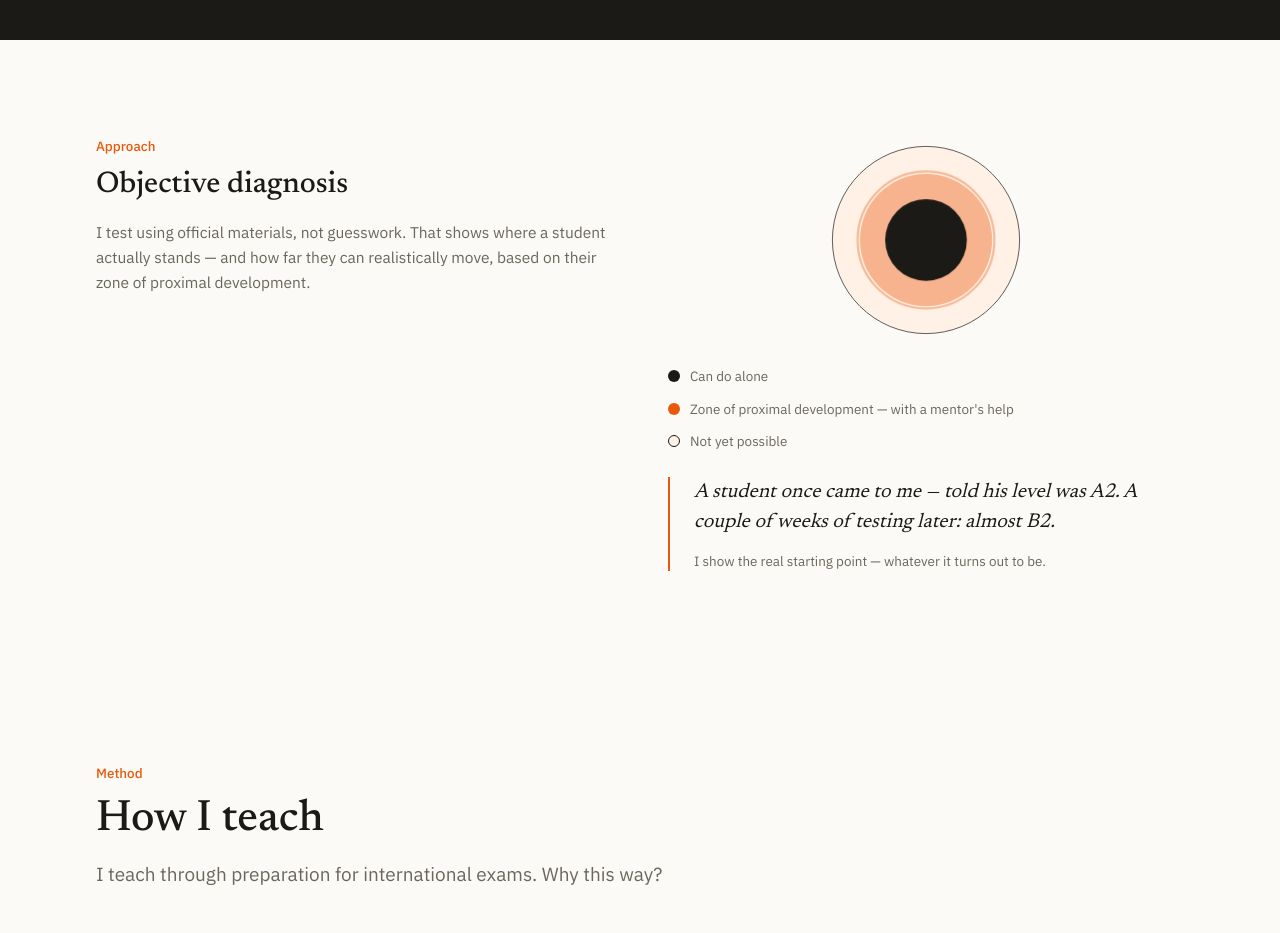
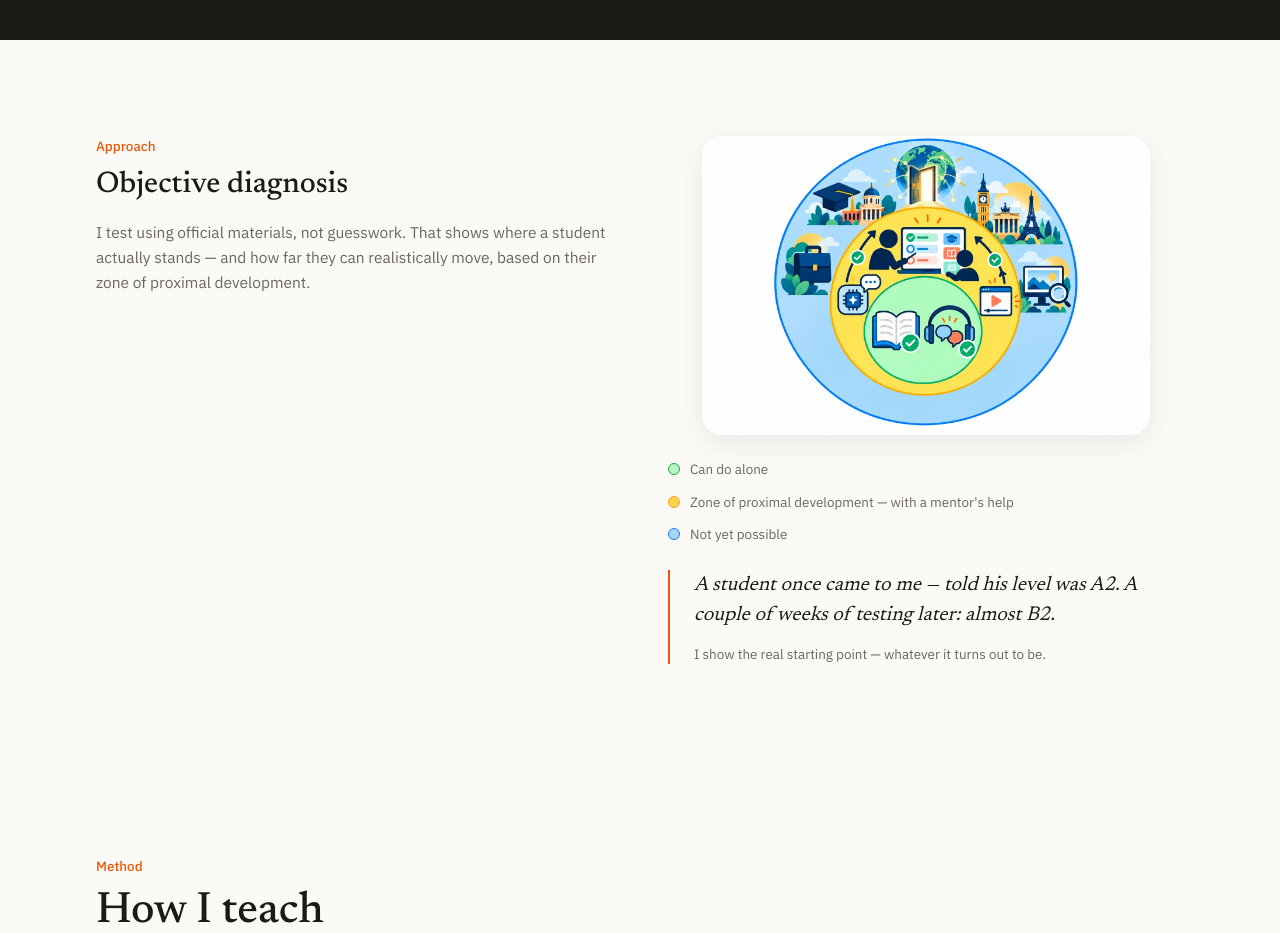
Before and after one commit to alexbaumgertner/murad-portal, a Next.js app: page /en in a window 1280 px wide. Shown: the part 1640-2573 px from the top of the page. Built offline with nearby package versions, Linux system fonts and the light colour scheme.

Commit message:
feat(landing): zone of proximal development uses the new illustration
Co-Authored-By: Claude Sonnet 5.5 <noreply@anthropic.com>
Claude-Session: https://claude.ai/code/session_01RzJBQBFHbK7kW5rfrux45d

```diff
--- a/messages/en.json
+++ b/messages/en.json
@@ -57,7 +57,7 @@
       "label": "Approach",
       "title": "Objective diagnosis",
       "body": "I test using official materials, not guesswork. That shows where a student actually stands — and how far they can realistically move, based on their zone of proximal development.",
-      "diagramAlt": "Three concentric circles representing what a learner can do alone, the zone of proximal development, and what is not yet possible",
+      "diagramAlt": "Three zones: inside, what the learner can already do alone (reading, listening); around it, the zone of proximal development where a mentor helps them move on; outside, the world English opens up: study, career, culture",
       "inner": "Can do alone",
       "middle": "Zone of proximal development — with a mentor's help",
       "outer": "Not yet possible",
--- a/messages/ru.json
+++ b/messages/ru.json
@@ -57,7 +57,7 @@
       "label": "Подход",
       "title": "Объективная диагностика",
       "body": "Я тестирую по официальным материалам, а не «на глаз». Так видно, где ученик находится на самом деле — и куда реально можно двигаться, учитывая зону его ближайшего развития.",
-      "diagramAlt": "Три концентрических круга: что ученик может сделать сам, зона ближайшего развития и то, что пока недоступно",
+      "diagramAlt": "Три зоны: внутри — то, что ученик уже умеет сам (чтение, аудирование); вокруг — зона ближайшего развития, где с наставником он идёт к новому; снаружи — мир, который откроет английский: учёба, карьера, культура",
       "inner": "Может сделать сам",
       "middle": "Зона ближайшего развития — с помощью наставника",
       "outer": "Пока не может",
--- a/src/app/(frontend)/[locale]/(site)/page.module.css
+++ b/src/app/(frontend)/[locale]/(site)/page.module.css
@@ -326,12 +326,14 @@
   margin-bottom: 1.5rem;
 }
 
-.zpd svg {
+.zpdImage {
   display: block;
   width: 100%;
-  max-width: 13rem;
+  max-width: 28rem;
   height: auto;
-  margin: 0 auto 1.375rem;
+  margin: 0 auto 1.5rem;
+  border-radius: var(--radius-lg);
+  box-shadow: var(--shadow-md);
 }
 
 .zpdLegend {
@@ -357,16 +359,18 @@
 }
 
 .dotInner {
-  background: var(--color-ink);
+  border: 1px solid var(--color-zone-inner-line);
+  background: var(--color-zone-inner);
 }
 
 .dotMid {
-  background: var(--color-brass);
+  border: 1px solid var(--color-zone-mid-line);
+  background: var(--color-zone-mid);
 }
 
 .dotOuter {
-  border: 1px solid var(--color-ink);
-  background: var(--color-paper-deep);
+  border: 1px solid var(--color-zone-outer-line);
+  background: var(--color-zone-outer);
 }
 
 .quote {
@@ -883,86 +887,12 @@
 
 /* ---------- svg colours (attributes can't read tokens) ---------- */
 
-.fillDeep {
-  fill: var(--color-paper-deep);
-}
-
-.fillInk {
-  fill: var(--color-ink);
-}
-
 .fillAccent {
   fill: var(--color-brass);
 }
 
-.strokeInk {
-  stroke: var(--color-ink);
-}
-
 .strokeAccent {
   stroke: var(--color-brass);
-}
-
-/* ---------- zone of proximal development: the known core grows into the zone with help ---------- */
-.zpdMiddle {
-  opacity: 0.4;
-}
-
-.zpdMiddle,
-.zpdCore,
-.zpdRipple {
-  transform-box: fill-box;
-  transform-origin: center;
-}
-
-.zpdRipple {
-  opacity: 0;
-}
-
-@media (prefers-reduced-motion: no-preference) {
-  .zpdMiddle {
-    animation: zpd-breathe 4.5s ease-in-out infinite alternate;
-  }
-
-  .zpdCore {
-    animation: zpd-grow 4.5s ease-in-out infinite alternate;
-  }
-
-  .zpdRipple {
-    animation: zpd-ripple 4.5s ease-out infinite;
-  }
-}
-
-@keyframes zpd-breathe {
-  from {
-    transform: scale(0.93);
-  }
-
-  to {
-    transform: scale(1.1);
-  }
-}
-
-@keyframes zpd-grow {
-  from {
-    transform: scale(1);
-  }
-
-  to {
-    transform: scale(1.45);
-  }
-}
-
-@keyframes zpd-ripple {
-  0% {
-    opacity: 0.9;
-    transform: scale(1);
-  }
-
-  100% {
-    opacity: 0;
-    transform: scale(2.9);
-  }
 }
 
 /* ---------- "Как я учу": the method gets more room and larger type ---------- */
--- a/src/app/(frontend)/[locale]/(site)/page.tsx
+++ b/src/app/(frontend)/[locale]/(site)/page.tsx
@@ -4,6 +4,7 @@ import { getTranslations } from 'next-intl/server'
 import Image from 'next/image'
 
 import heroWorld from '@/assets/hero-world.webp'
+import zpdImage from '@/assets/zpd.webp'
 import { siteConfig } from '@/config/site'
 import { alternatesFor } from '@/i18n/alternates'
 import { routing } from '@/i18n/routing'
@@ -159,35 +160,12 @@ export default async function HomePage({ params }: PageProps) {
           </div>
           <div>
             <div className={styles.zpd}>
-              <svg viewBox="0 0 300 300" role="img" aria-label={t('approach.diagramAlt')}>
-                <circle
-                  cx="150"
-                  cy="150"
-                  r="135"
-                  className={`${styles.fillDeep} ${styles.strokeInk}`}
-                  strokeWidth="1"
-                />
-                <circle
-                  cx="150"
-                  cy="150"
-                  r="92"
-                  className={`${styles.fillAccent} ${styles.zpdMiddle}`}
-                />
-                <circle
-                  cx="150"
-                  cy="150"
-                  r="46"
-                  fill="none"
-                  className={`${styles.strokeAccent} ${styles.zpdRipple}`}
-                  strokeWidth="1.5"
-                />
-                <circle
-                  cx="150"
-                  cy="150"
-                  r="46"
-                  className={`${styles.fillInk} ${styles.zpdCore}`}
-                />
-              </svg>
+              <Image
+                src={zpdImage}
+                alt={t('approach.diagramAlt')}
+                className={styles.zpdImage}
+                sizes="(max-width: 820px) 100vw, 520px"
+              />
               <ul className={styles.zpdLegend}>
                 <li>
                   <span className={`${styles.dot} ${styles.dotInner}`} aria-hidden="true" />
--- a/src/app/(frontend)/globals.css
+++ b/src/app/(frontend)/globals.css
@@ -38,6 +38,13 @@
   /* Filled buttons: dark enough for white text (AA) in both themes. */
   --color-button: #c2410c;
   --color-button-hover: #9a3412;
+  /* Zone-of-proximal-development legend; matches the illustration. */
+  --color-zone-inner: #b8f5c0;
+  --color-zone-inner-line: #22a84a;
+  --color-zone-mid: #fcd34d;
+  --color-zone-mid-line: #f5a623;
+  --color-zone-outer: #a6d5fa;
+  --color-zone-outer-line: #1d7be8;
   --color-forest: #1b1a17;
   --color-forest-line: rgb(255 255 255 / 14%);
   --color-forest-heading: #f3f1ec;
```
Also changed, not shown: src/assets/zpd.webp (added).
